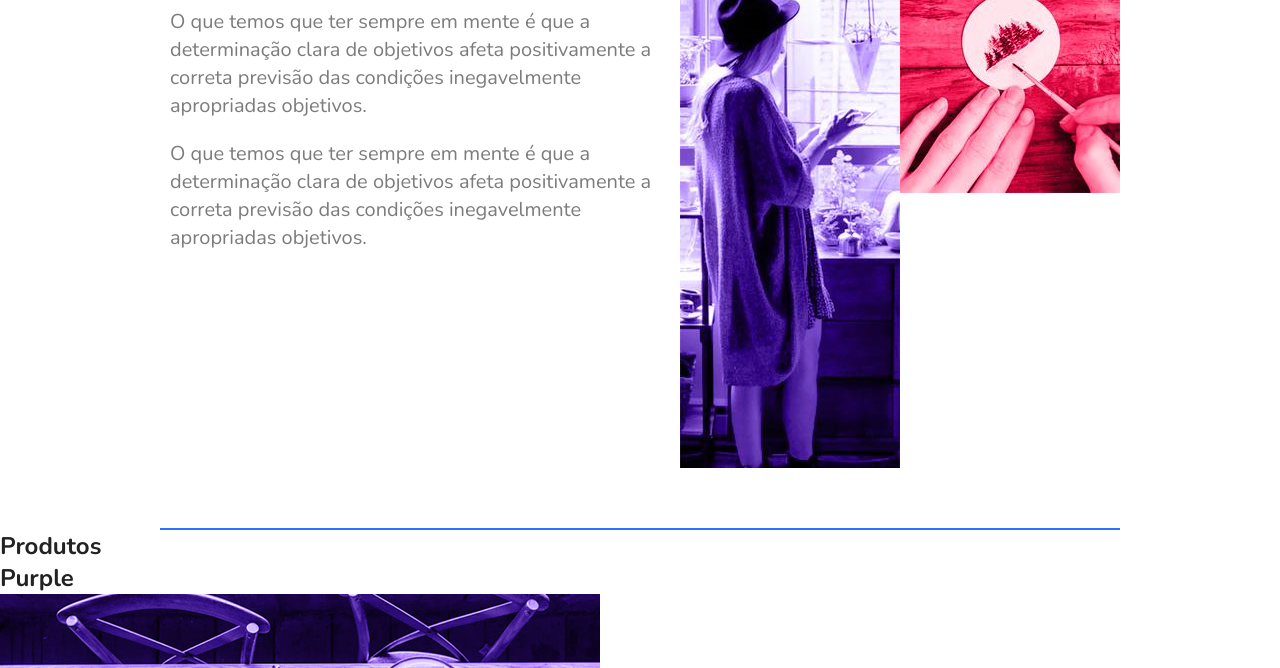
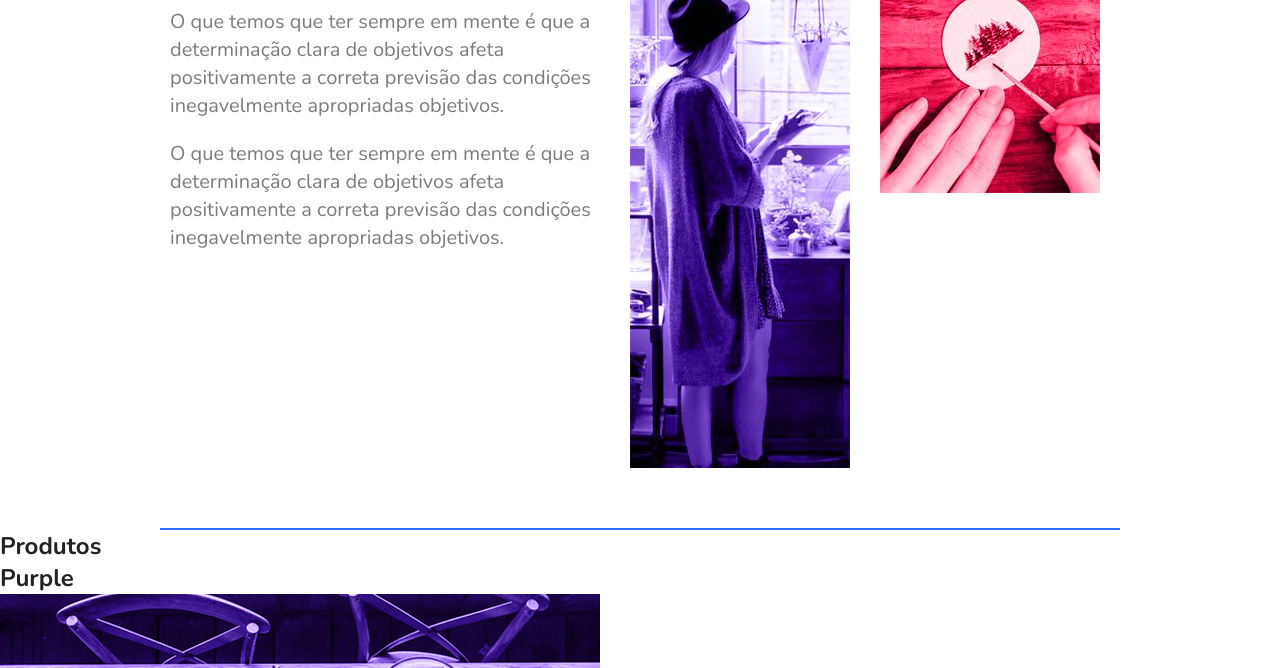
Before and after one commit to vdhug/FlexBlog, a plain HTML site: page index.html in a window 1280 px wide. Shown: the part 481-1149 px from the top of the page. Drawn offline with nearby package versions, Linux system fonts and the light colour scheme.

Commit message:
Correcting missing name class in the images from the about page

```diff
--- a/index.html
+++ b/index.html
@@ -43,11 +43,11 @@
 			<p>O que temos que ter sempre em mente é que a determinação clara de objetivos afeta positivamente a correta previsão das condições inegavelmente apropriadas objetivos.</p>
 		</div>
 
-		<div>
+		<div class="sobre-img">
 			<img src="img/sobre1.jpg" alt="Sobre 1">
 		</div>
 
-		<div>
+		<div class="sobre-img">
 			<img src="img/sobre2.jpg" alt="Sobre 2">
 		</div>
 	</section>
```
